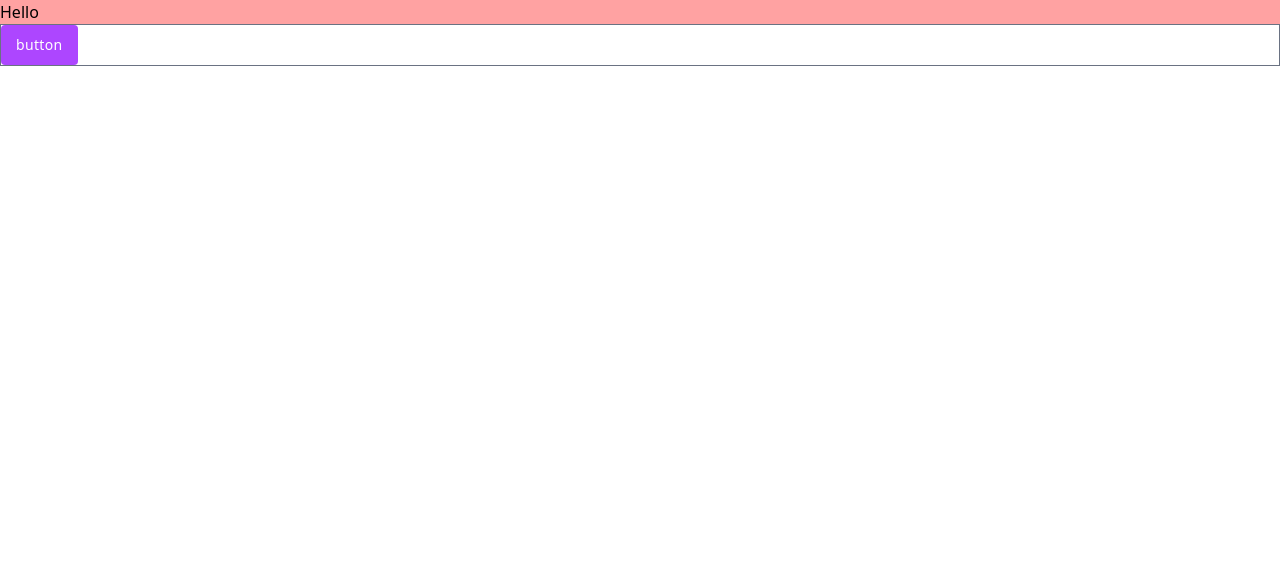
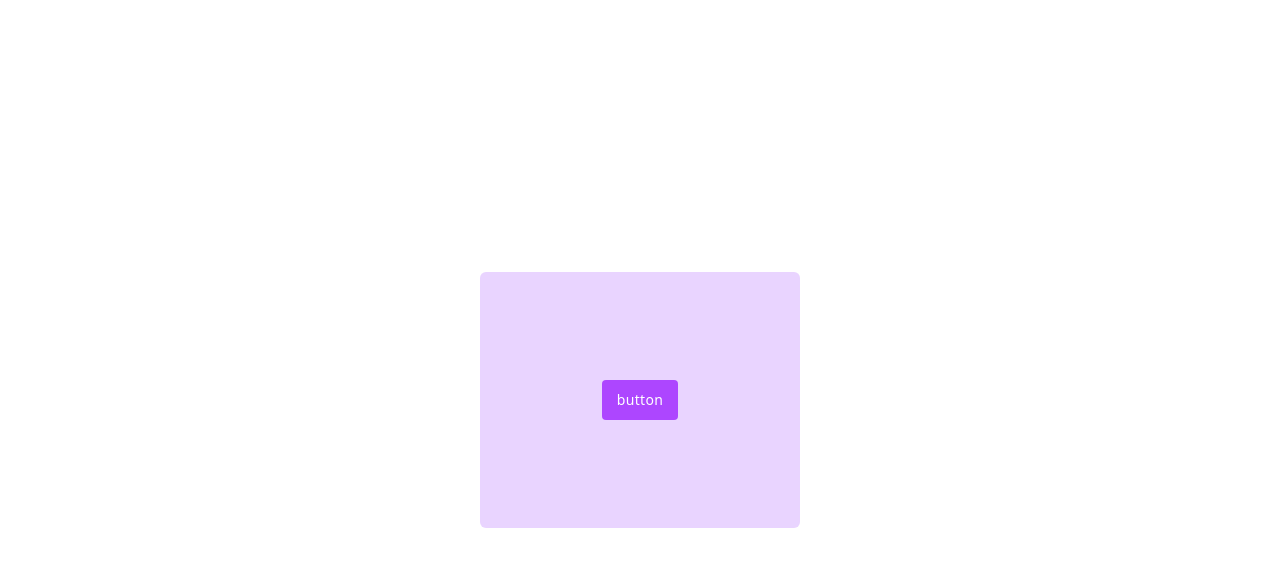
Before and after one commit to feix0033/Challenge_Button-Deps--MorningScore, a React (Vite) app in the folder Challenge_Button-Deps--MorningScore/: page / in a window 1280 px wide. Shown: the top 566 px of the page. Built offline with nearby package versions, Linux system fonts and the light colour scheme.

Commit message:
add little decoration

```diff
--- a/Challenge_Button-Deps--MorningScore/src/App.jsx
+++ b/Challenge_Button-Deps--MorningScore/src/App.jsx
@@ -3,10 +3,9 @@ import Button from './components/Button'
 function App() {
 
   return (
-    <>
-      <div className='bg-red-300'>Hello</div>
+    <div className="flex justify-center items-center w-full h-dvh">
       <Button>button</Button>
-    </>
+    </div>
   )
 }
 
--- a/Challenge_Button-Deps--MorningScore/src/components/Widget.jsx
+++ b/Challenge_Button-Deps--MorningScore/src/components/Widget.jsx
@@ -10,7 +10,11 @@ import PropTypes from "prop-types";
  * @returns {JSX.Element} The rendered Widget component.
  */
 const Widget = (props) => {
-  return <div className="border border-gray-500">{props.children}</div>;
+  return (
+    <div className="flex items-center justify-center rounded-md w-80 h-64 bg-purple-200">
+      {props.children}
+    </div>
+  );
 };
 
 Widget.propTypes = {
```
